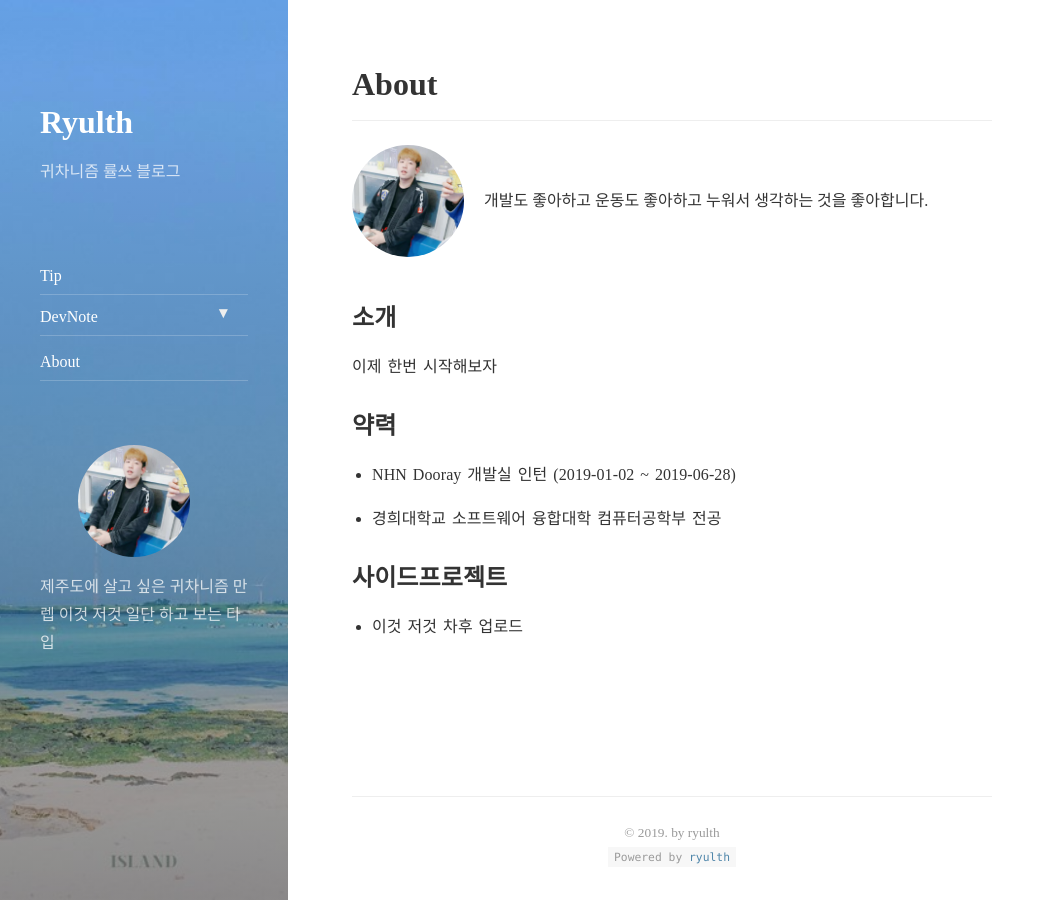
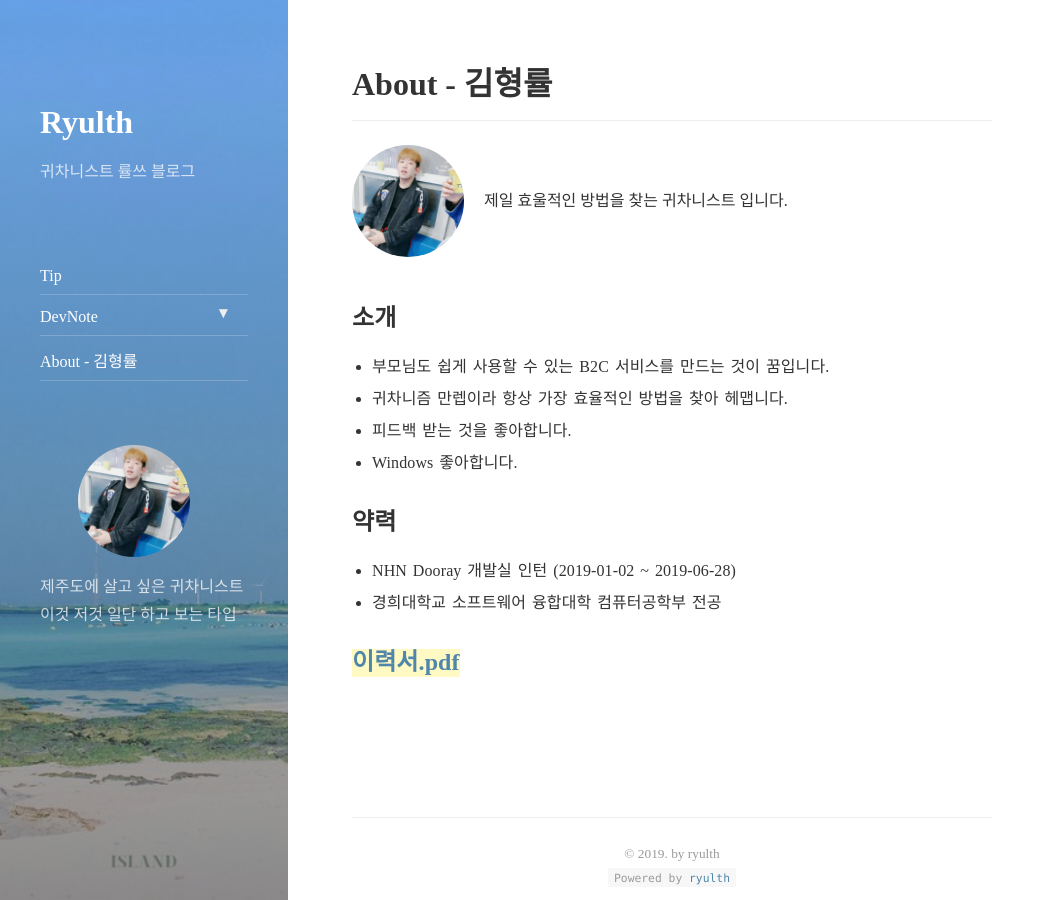
Before and after one commit to Ryulth/ryulth.github.io, a Jekyll site: the page built from about.md, in a window 1280 px wide and 900 px high. Shown: the whole window, without its empty margins (0-1055 px from the left). Built offline with Jekyll 4.4.1, drawn with Linux system fonts in a browser that asks for light colours; nearby versions of some CDN libraries.

Commit message:
change: 프로필 변경

```diff
--- a/_config.yml
+++ b/_config.yml
@@ -13,12 +13,12 @@ url:                 https://ryulth.com
 baseurl:             ""
 
 # A very short description of your page
-tagline:             귀차니즘 률쓰 블로그
+tagline:             귀차니스트 률쓰 블로그
 
 # A short description of the page, used in the sidebar and as fallback for the meta description tag.
 # Markdown enabled, but don't use more than one paragraph (enforced by `>`)
 description:         >
-  제주도에 살고 싶은 귀차니즘 만렙
+  제주도에 살고 싶은 귀차니스트
   이것 저것 일단 하고 보는 타입
 
 # This should be the same author as first entry in `_data/authors.yml`
--- a/_data/authors.yml
+++ b/_data/authors.yml
@@ -8,7 +8,7 @@ ryulth:
   # Used at the bottom of each page and at the top of the `about` layout
   # Markdown enabled, can use multiple paragraphs (enabled by `|`)
   about:             |
-    개발도 좋아하고 운동도 좋아하고 누워서 생각하는 것을 좋아합니다.
+    제일 효울적인 방법을 찾는 귀차니스트 입니다.
 
   # This photo will be used in the about section
   picture:
--- a/about.md
+++ b/about.md
@@ -1,20 +1,20 @@
 ---
 layout: about
-title: About
+title: About - 김형률
 menu: true
 order: 10
 ---
 
 ## 소개
 
-이제 한번 시작해보자
+- 부모님도 쉽게 사용할 수 있는 B2C 서비스를 만드는 것이 꿈입니다.
+- 귀차니즘 만렙이라 항상 가장 효율적인 방법을 찾아 헤맵니다.
+- 피드백 받는 것을 좋아합니다.
+- Windows 좋아합니다.
 
 ## 약력
 
 - NHN Dooray 개발실 인턴 (2019-01-02 ~ 2019-06-28)
-
 - 경희대학교 소프트웨어 융합대학 컴퓨터공학부 전공
 
-## 사이드프로젝트
-
-- 이것 저것 차후 업로드
+## [이력서.pdf](https://ryulth.com/resume-hyungryul.pdf)
```
Also changed, not shown: 1 other file.
